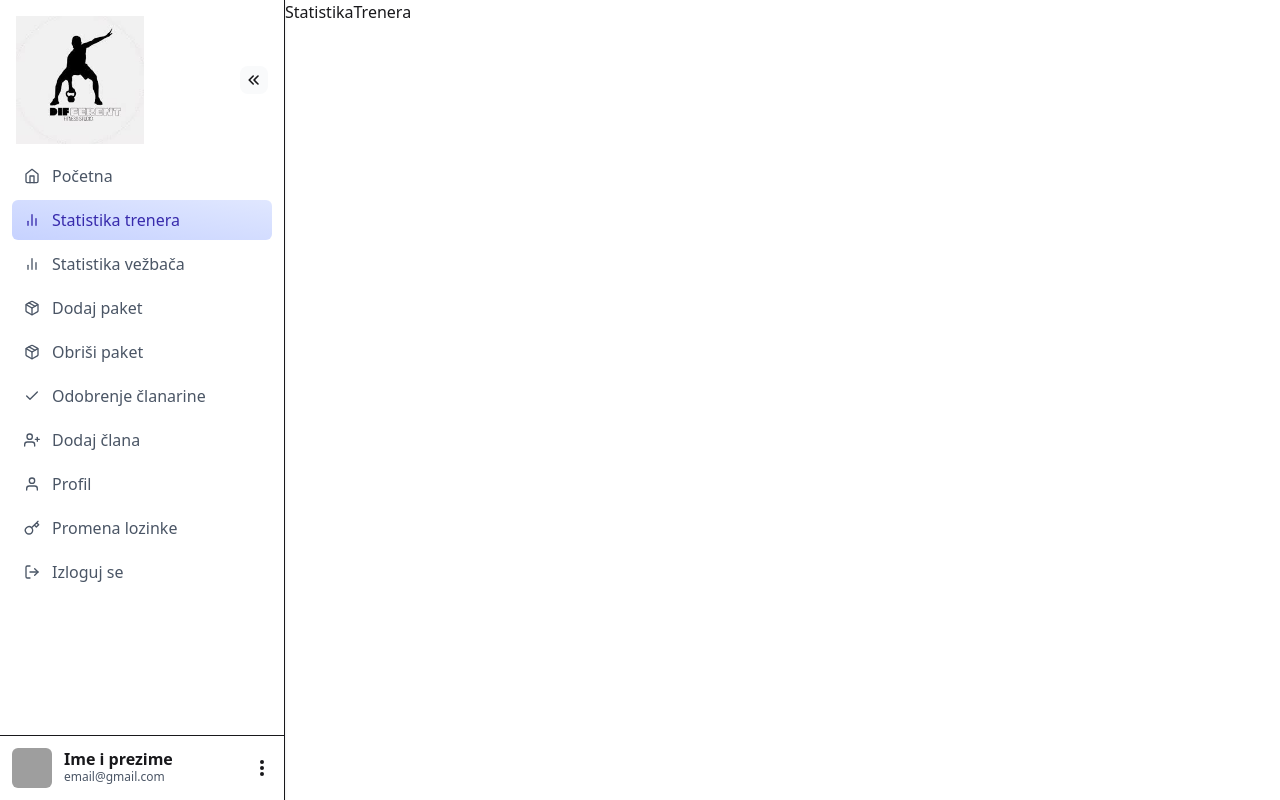
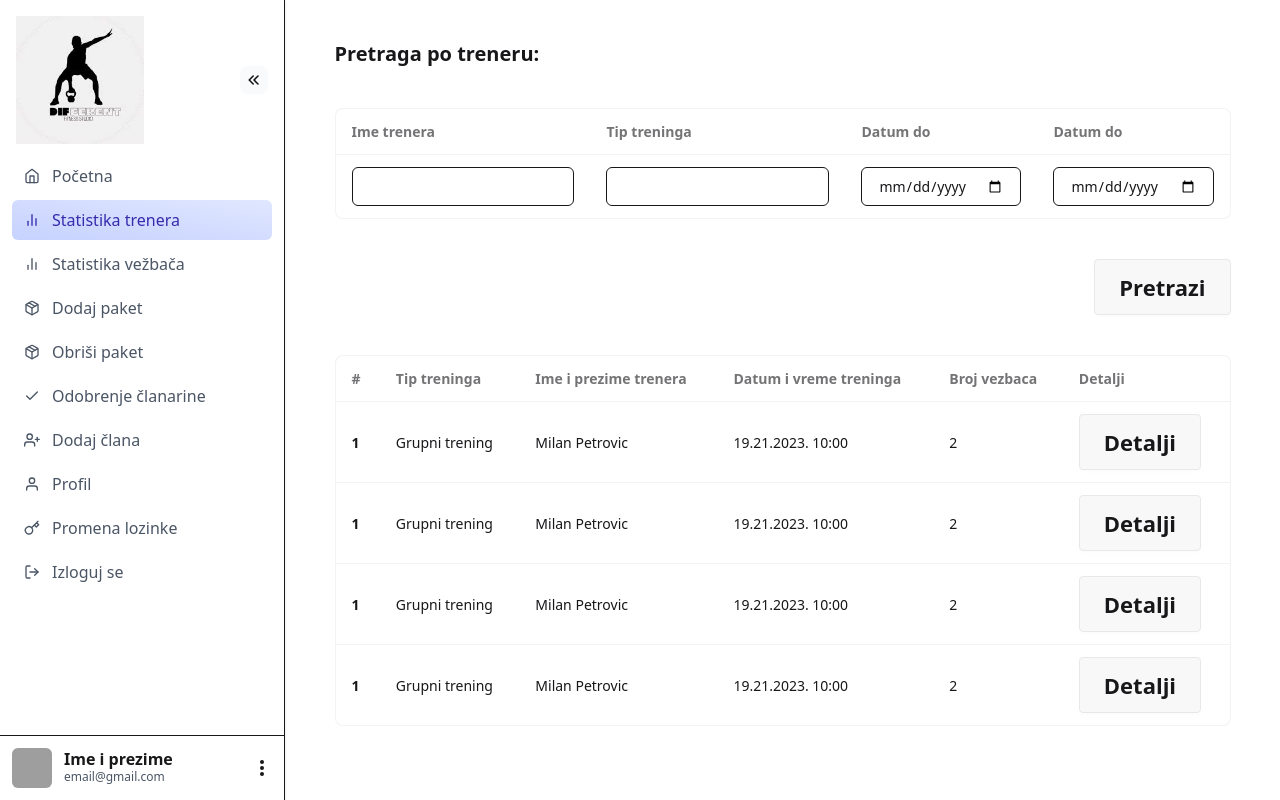
Before and after one commit to mio95/Fitness-studio-Different-UI, a React (Vite) app: page /statistikaTrenera in a window 1280 px wide. Built offline with nearby package versions, Linux system fonts and the light colour scheme; grey boxes are pictures that could not be loaded.

Commit message:
statistika trenera

```diff
--- a/src/pages/StatistikaTrenera.jsx
+++ b/src/pages/StatistikaTrenera.jsx
@@ -1,7 +1,126 @@
 import React from "react";
 
 function StatistikaTrenera() {
-  return <div>StatistikaTrenera</div>;
+  return (
+    <div className="felx-col mx-auto w-[70%]">
+      <div className="text-xl text-left font-semibold mt-10">
+        <p>Pretraga po treneru:</p>
+      </div>
+      {/* filter */}
+      <div className="rounded-box border border-base-content/5 bg-base-100 mt-10">
+        <table className="table ">
+          {/* head */}
+          <thead>
+            <tr>
+              <th>Ime trenera</th>
+              <th>Tip treninga</th>
+              <th>Datum do</th>
+              <th>Datum do</th>
+            </tr>
+          </thead>
+          <tbody>
+            <tr>
+              <td>
+                <input
+                  type="dropdown"
+                  className="w-full px-4 py-2 border rounded-md focus:outline-none focus:ring-2 focus:ring-blue-400"
+                />
+              </td>
+              <td>
+                <input
+                  type="dropdown"
+                  className="w-full px-4 py-2 border rounded-md focus:outline-none focus:ring-2 focus:ring-blue-400"
+                />
+              </td>
+              <td>
+                <input
+                  type="date"
+                  className="w-full px-4 py-2 border rounded-md focus:outline-none focus:ring-2 focus:ring-blue-400"
+                />
+              </td>
+              <td>
+                <input
+                  type="date"
+                  className="w-full px-4 py-2 border rounded-md focus:outline-none focus:ring-2 focus:ring-blue-400"
+                />
+              </td>
+            </tr>
+          </tbody>
+        </table>
+      </div>
+      <div className="flex justify-end my-10">
+        <button className="btn btn-xs sm:btn-sm md:btn-md lg:btn-lg xl:btn-xl">
+          Pretrazi
+        </button>
+      </div>
+
+      {/* tabela za prikaz */}
+      <div className="overflow-x-auto rounded-box border border-base-content/5 bg-base-100">
+        <table className="table">
+          <thead>
+            <tr>
+              <th>#</th>
+              <th>Tip treninga</th>
+              <th>Ime i prezime trenera</th>
+              <th>Datum i vreme treninga</th>
+              <th>Broj vezbaca</th>
+              <th>Detalji</th>
+            </tr>
+          </thead>
+          <tbody>
+            <tr className="hover:bg-base-300">
+              <th>1</th>
+              <td>Grupni trening</td>
+              <td>Milan Petrovic</td>
+              <td>19.21.2023. 10:00</td>
+              <td>2</td>
+              <td>
+                <button className="btn btn-xs sm:btn-sm md:btn-md lg:btn-lg xl:btn-xl">
+                  Detalji
+                </button>
+              </td>
+            </tr>
+            <tr className="hover:bg-base-300">
+              <th>1</th>
+              <td>Grupni trening</td>
+              <td>Milan Petrovic</td>
+              <td>19.21.2023. 10:00</td>
+              <td>2</td>
+              <td>
+                <button className="btn btn-xs sm:btn-sm md:btn-md lg:btn-lg xl:btn-xl">
+                  Detalji
+                </button>
+              </td>
+            </tr>
+            <tr className="hover:bg-base-300">
+              <th>1</th>
+              <td>Grupni trening</td>
+              <td>Milan Petrovic</td>
+              <td>19.21.2023. 10:00</td>
+              <td>2</td>
+              <td>
+                <button className="btn btn-xs sm:btn-sm md:btn-md lg:btn-lg xl:btn-xl">
+                  Detalji
+                </button>
+              </td>
+            </tr>
+            <tr className="hover:bg-base-300">
+              <th>1</th>
+              <td>Grupni trening</td>
+              <td>Milan Petrovic</td>
+              <td>19.21.2023. 10:00</td>
+              <td>2</td>
+              <td>
+                <button className="btn btn-xs sm:btn-sm md:btn-md lg:btn-lg xl:btn-xl">
+                  Detalji
+                </button>
+              </td>
+            </tr>
+          </tbody>
+        </table>
+      </div>
+    </div>
+  );
 }
 
 export default StatistikaTrenera;
--- a/src/pages/StatistikaVezbaca.jsx
+++ b/src/pages/StatistikaVezbaca.jsx
@@ -3,6 +3,9 @@ import React from "react";
 function StatistikaVezbaca() {
   return (
     <div className="felx-col mx-auto w-[70%]">
+      <div className="text-xl text-left font-semibold mt-10">
+        <p>Pretraga po vezbaču:</p>
+      </div>
       {/* filter */}
       <div className="rounded-box border border-base-content/5 bg-base-100 mt-10">
         <table className="table ">
```
